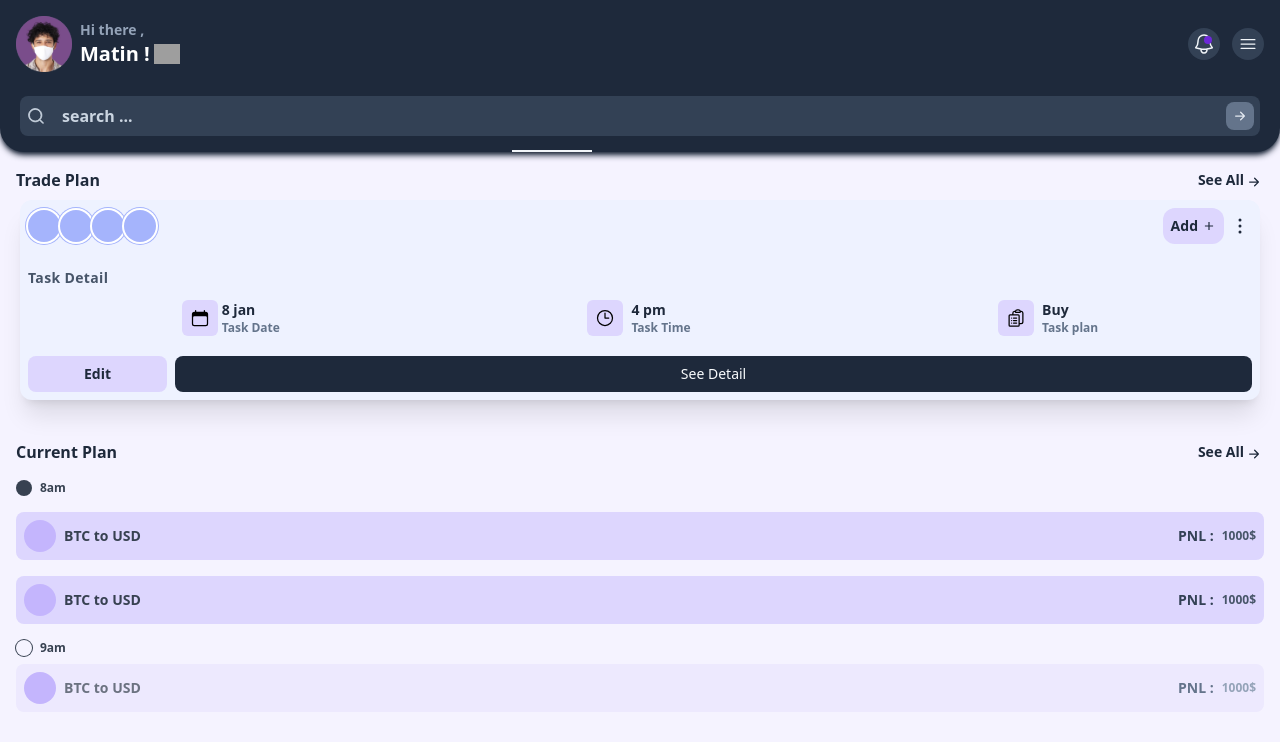
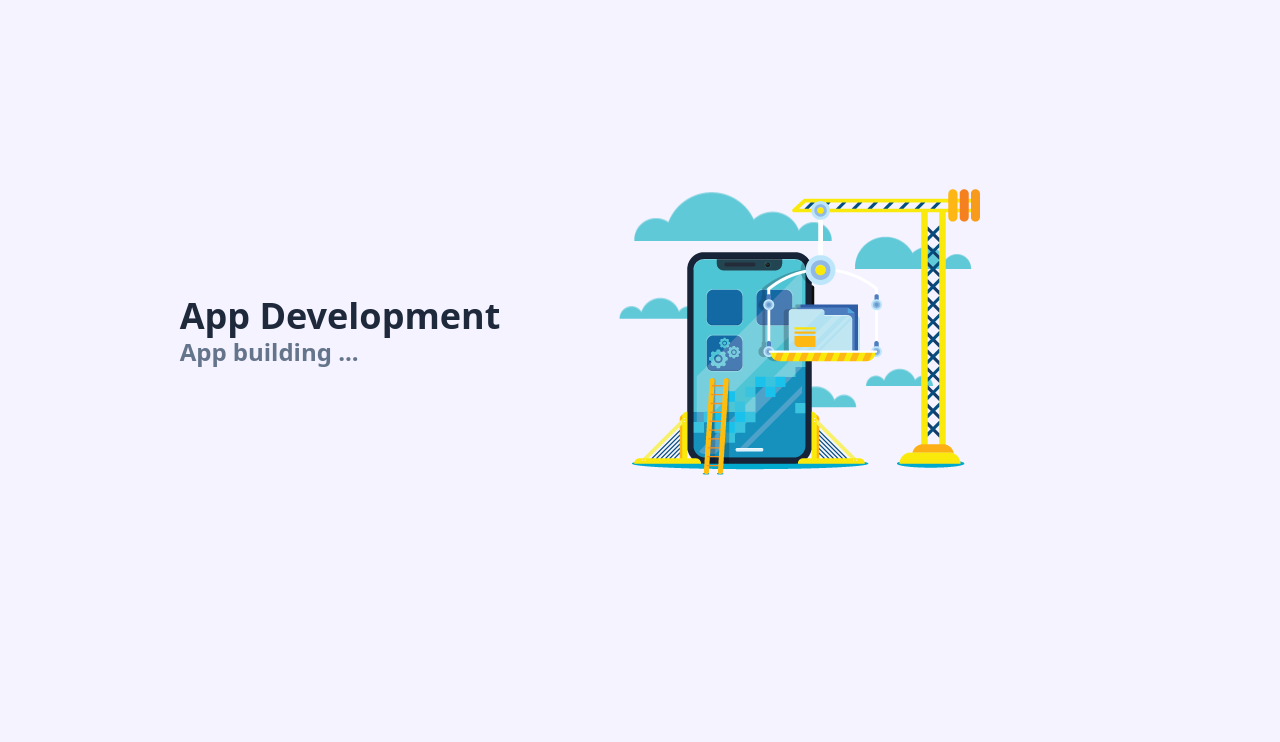
Before and after one commit to Matin-Sangabi/-Journal-trade, a Next.js app: page / in a window 1280 px wide. Shown: the top 742 px of the page. Built offline with nearby package versions, Linux system fonts and the light colour scheme; grey boxes are pictures that could not be loaded.

Commit message:
desktop building design added

```diff
--- a/src/components/tradeTasks/tradePlan.js
+++ b/src/components/tradeTasks/tradePlan.js
@@ -8,7 +8,8 @@ import { RiAddLine } from "react-icons/ri";
 import TradeDesc from "./tradeDesc";
 const TradePlan = () => {
   return (
-    <div className="flex flex-col gap-y-2">
+    <div className="flex flex-col gap-y-2 ">
+      <h1 className="text-2xl text-slate-800 text-center">THis app building ...</h1>
       <TradeDesc title={'Trade'} path={"/"}/>
       <div className="mx-1 py-2 px-2 flex flex-col gap-y-4 bg-indigo-50 rounded-xl shadow-xl">
         <div className="flex items-center justify-between">
--- a/src/container/layout/header.js
+++ b/src/container/layout/header.js
@@ -21,7 +21,7 @@ const Header = () => {
     <header
       className={`${
         openHeader ? "p-2" : "p-4"
-      } transition-all  ease-in-out duration-300 rounded-b-3xl relative shadow-md shadow-slate-800  bg-slate-800 w-full flex flex-col gap-y-4`}
+      } transition-all  md:hidden ease-in-out duration-300 rounded-b-3xl relative shadow-md shadow-slate-800  bg-slate-800 w-full flex flex-col gap-y-4`}
     >
       <div className="flex items-center justify-between">
         <div className="flex items-center gap-x-2">
--- a/src/container/layout/index.js
+++ b/src/container/layout/index.js
@@ -7,7 +7,18 @@ const Layout = ({ children }) => {
   return (
     <>
       {(router.pathname === "/" || router.pathname === "/wallet") && <Header />}
-      <div className="max-w-screen-xl px-4 mt-4 overflow-hidden mb-40">{children}</div>
+      <div className="max-w-screen-xl px-4 mt-4 overflow-hidden mb-40 md:hidden ">
+        {children}
+      </div>
+      <div className="w-full flex  items-center mt-8 justify-center">
+        <div className="flex flex-col">
+          <h1 className="text-4xl font-bold text-slate-800">App Development</h1>
+          <h1 className="text-slate-500 text-2xl font-semibold">
+            App building ...{" "}
+          </h1>
+        </div>
+        <img src="/images/icons/app-building.png" />
+      </div>
       <BottomNav />
     </>
   );
```
Also changed, not shown: public/images/icons/app-building.png (added).
